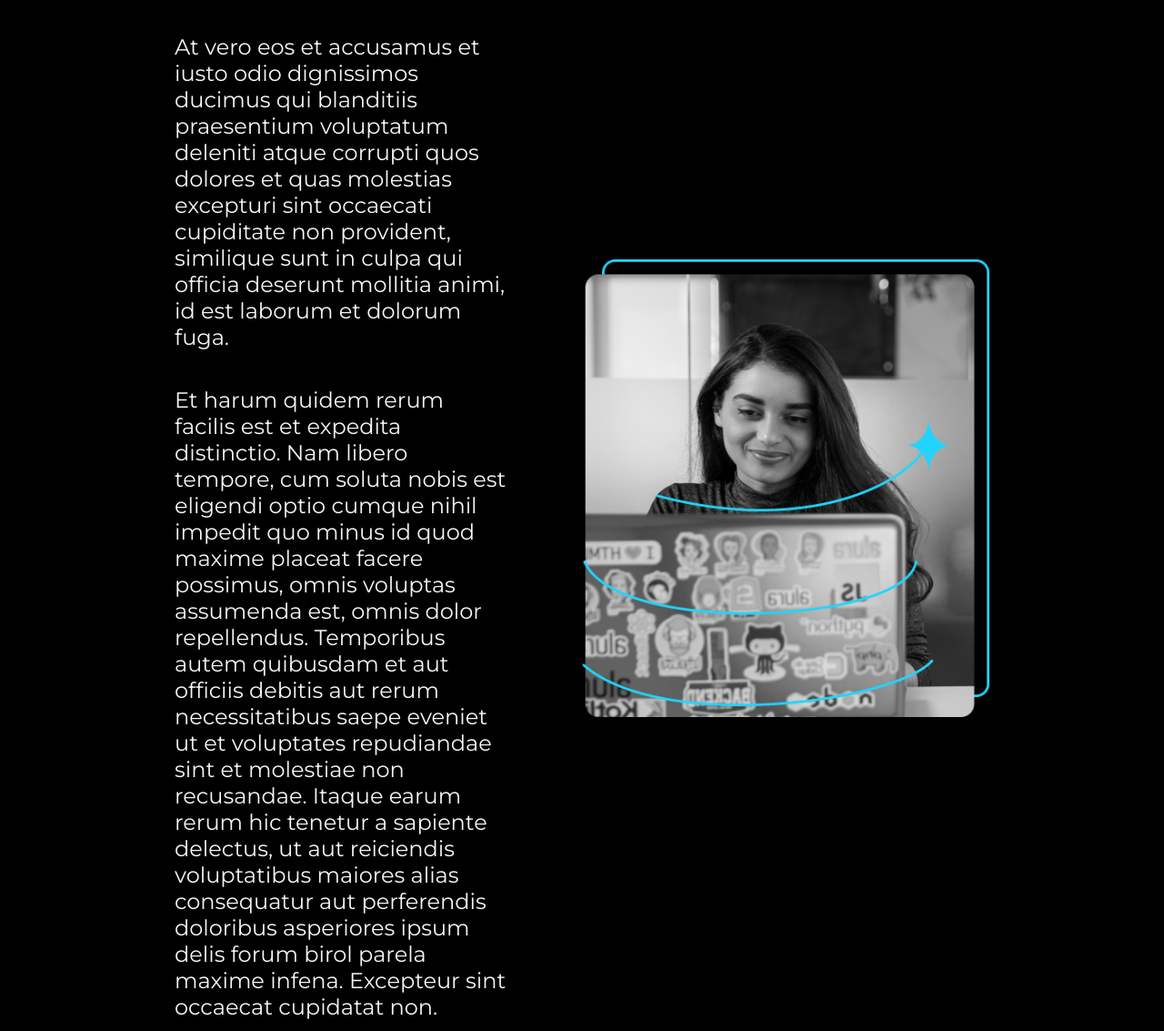
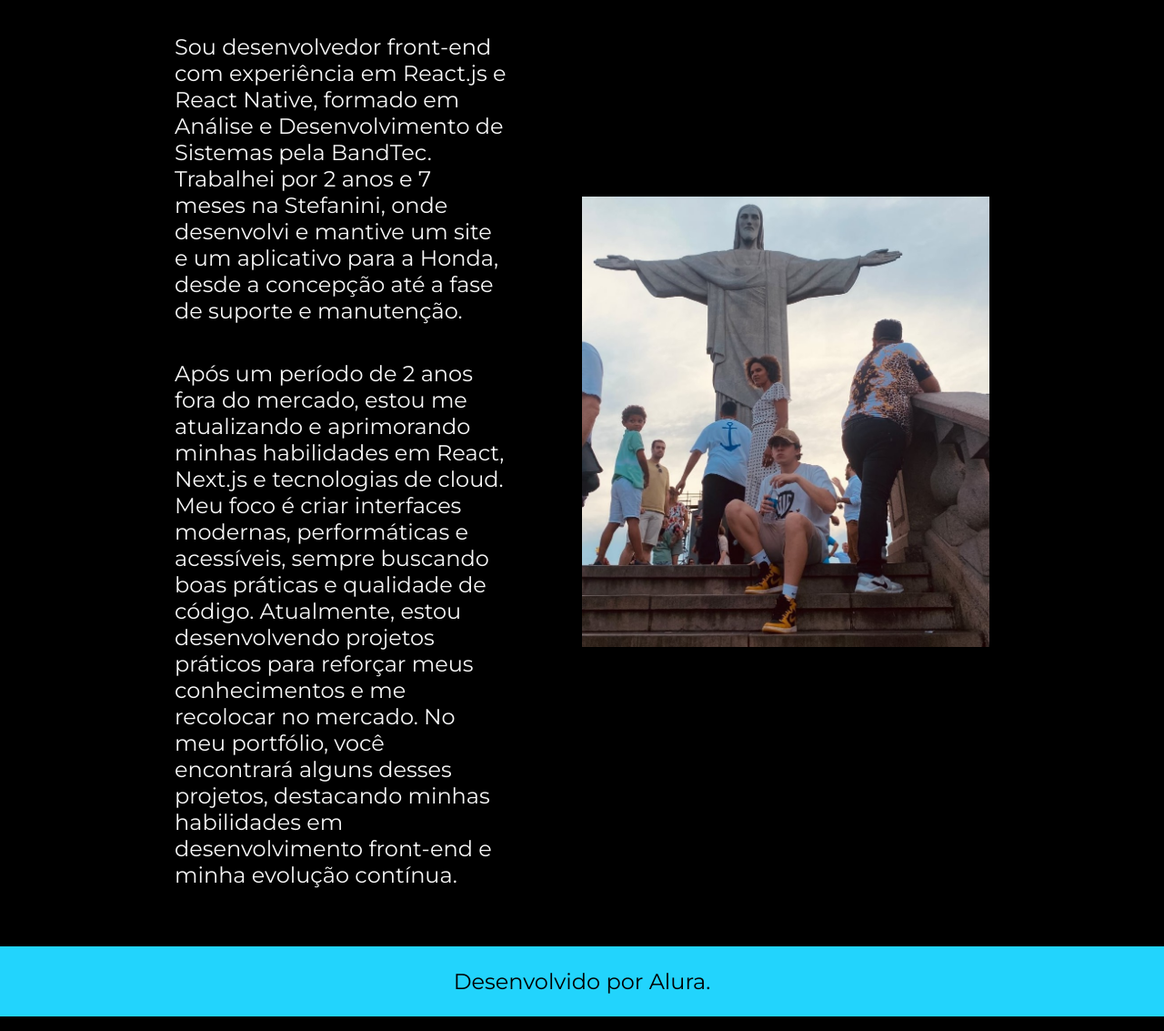
Before and after one commit to 3ramon/portifolio-alura, a plain HTML site: page about.html in a window 1280 px wide. Shown: the part 167-1300 px from the top of the page at 91% size. Drawn offline with nearby package versions, Linux system fonts and the light colour scheme.

Commit message:
conclusão do curso, atualização dos dados para os meus pessoais

```diff
--- a/about.html
+++ b/about.html
@@ -1,12 +1,11 @@
 <!DOCTYPE html>
 <html lang="pt-br">
-
     <head>
-    <meta charset="UTF-8">
-    <meta http-equiv="X-UA-Compatible" content="IE=edge">
-    <meta name="viewport" content="width=device-width, initial-scale=1.0">
+        <meta charset="UTF-8" />
+        <meta http-equiv="X-UA-Compatible" content="IE=edge" />
+        <meta name="viewport" content="width=device-width, initial-scale=1.0" />
         <title>Sobre mim</title>
-    <link rel="stylesheet" href="./styles/style.css">
+        <link rel="stylesheet" href="./styles/style.css" />
     </head>
 
     <body>
@@ -20,25 +19,36 @@
         <main class="apresentacao">
             <section class="apresentacao__conteudo">
                 <h1 class="apresentacao__conteudo__titulo">Sobre mim</h1>
-            <p class="apresentacao__conteudo__texto">At vero eos et accusamus et iusto odio dignissimos ducimus qui blanditiis praesentium voluptatum deleniti
-                atque corrupti quos dolores et quas molestias excepturi sint occaecati cupiditate non provident,
-                similique sunt in culpa qui officia deserunt mollitia animi, id est laborum et dolorum fuga.
+                <p class="apresentacao__conteudo__texto">
+                    Sou desenvolvedor front-end com experiência em React.js e
+                    React Native, formado em Análise e Desenvolvimento de
+                    Sistemas pela BandTec. Trabalhei por 2 anos e 7 meses na
+                    Stefanini, onde desenvolvi e mantive um site e um aplicativo
+                    para a Honda, desde a concepção até a fase de suporte e
+                    manutenção.
                 </p>
                 <p class="apresentacao__conteudo__texto">
-                Et harum quidem rerum facilis est et expedita distinctio. Nam libero tempore, cum soluta nobis est
-                eligendi optio cumque nihil impedit quo minus id quod maxime placeat facere possimus, omnis voluptas
-                assumenda est, omnis dolor repellendus. Temporibus autem quibusdam et aut officiis debitis aut rerum
-                necessitatibus saepe eveniet ut et voluptates repudiandae sint et molestiae non recusandae. Itaque earum
-                rerum hic tenetur a sapiente delectus, ut aut reiciendis voluptatibus maiores alias consequatur aut
-                perferendis doloribus asperiores ipsum delis forum birol parela maxime infena. Excepteur sint occaecat
-                cupidatat non.</p>
+                    Após um período de 2 anos fora do mercado, estou me
+                    atualizando e aprimorando minhas habilidades em React,
+                    Next.js e tecnologias de cloud. Meu foco é criar interfaces
+                    modernas, performáticas e acessíveis, sempre buscando boas
+                    práticas e qualidade de código. Atualmente, estou
+                    desenvolvendo projetos práticos para reforçar meus
+                    conhecimentos e me recolocar no mercado. No meu portfólio,
+                    você encontrará alguns desses projetos, destacando minhas
+                    habilidades em desenvolvimento front-end e minha evolução
+                    contínua.
+                </p>
             </section>
-        <img class="apresentacao__imagem" src="./assets/imagem.png" alt="Foto da Joana Santos programando">
+            <img
+                class="apresentacao__imagem"
+                src="./assets/perfil.jpg"
+                alt="Foto do Ramon"
+            />
         </main>
 
         <footer class="rodape">
             <p>Desenvolvido por Alura.</p>
         </footer>
     </body>
-
 </html>
```
Also changed, not shown: index.html (+40 -27 lines), assets/Imagem.png (deleted), assets/instagram.png (deleted), assets/perfil.jpg (added), assets/twitch.png (deleted). Lines whose indentation alone changed are shown as unchanged.
